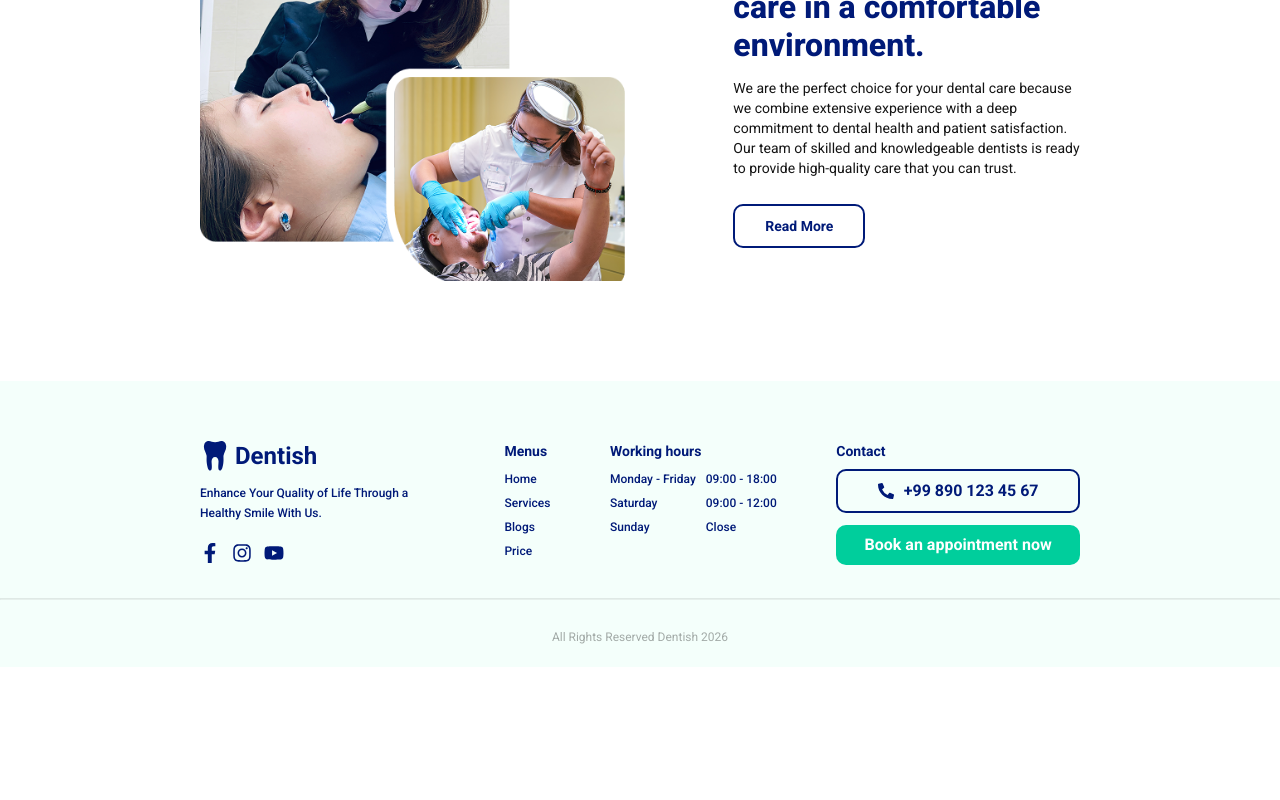
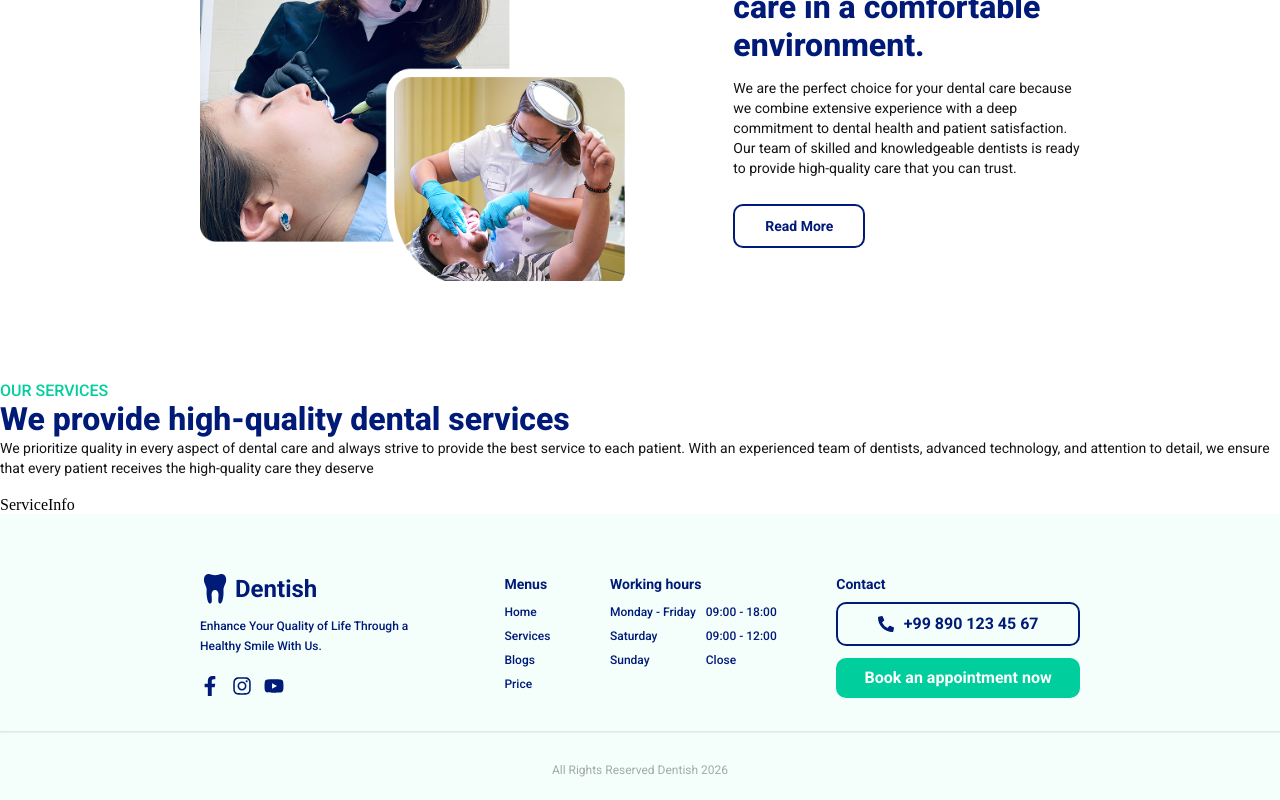
Before and after one commit to azimjonjalilov/dentist-clinic-frontend, a React (Vite) app: page / in a window 1280 px wide. Shown: the part 1491-2291 px from the top of the page. Before the commit the page ends 2158 px from the top, so only its background shows below. Built offline with nearby package versions, Linux system fonts and the light colour scheme.

Commit message:
Service Section

```diff
--- /dev/null
+++ b/src/components/ui/serviceSection/ServiceInfo.jsx
@@ -0,0 +1,7 @@
+import styles from "./ServiceSection.module.css";
+
+const ServiceInfo = () => {
+  return <div>ServiceInfo</div>;
+};
+
+export default ServiceInfo;
--- /dev/null
+++ b/src/components/ui/serviceSection/ServiceSection.jsx
@@ -0,0 +1,21 @@
+import styles from "./ServiceSection.module.css";
+
+const ServiceSection = () => {
+  return (
+    <div className={styles.info}>
+      <h4 className="section-subtitle">our services</h4>
+      <h1 className="section-title">We provide high-quality dental services</h1>
+      <p className="section-desc">
+        We prioritize quality in every aspect of dental care and always strive
+        to provide the best service to each patient. With an experienced team of
+        dentists, advanced technology, and attention to detail, we ensure that
+        every patient receives the high-quality care they deserve
+      </p>
+      <div className="img">
+        <img src="" alt="" />
+      </div>
+    </div>
+  );
+};
+
+export default ServiceSection;
--- a/src/pages/home/Home.jsx
+++ b/src/pages/home/Home.jsx
@@ -1,4 +1,6 @@
 import MainSection from "../../components/ui/mainSection/MainSection";
+import ServiceInfo from "../../components/ui/serviceSection/ServiceInfo";
+import ServiceSection from "../../components/ui/serviceSection/serviceSection";
 import WhatWeDo from "../../components/ui/whatWeDo/WhatWeDo";
 import WhyChooseUs from "../../components/ui/whyChooseUs/WhyChooseUs";
 import "./Home.css";
@@ -10,6 +12,10 @@ const Home = () => {
       <MainSection />
       <WhatWeDo />
       <WhyChooseUs />
+      <section className="service-section">
+        <ServiceSection />
+        <ServiceInfo />
+      </section>
     </>
   );
 };
```
Also changed, not shown: src/components/ui/serviceSection/ServiceSection.css (added), src/components/ui/serviceSection/ServiceSection.module.css (added).
